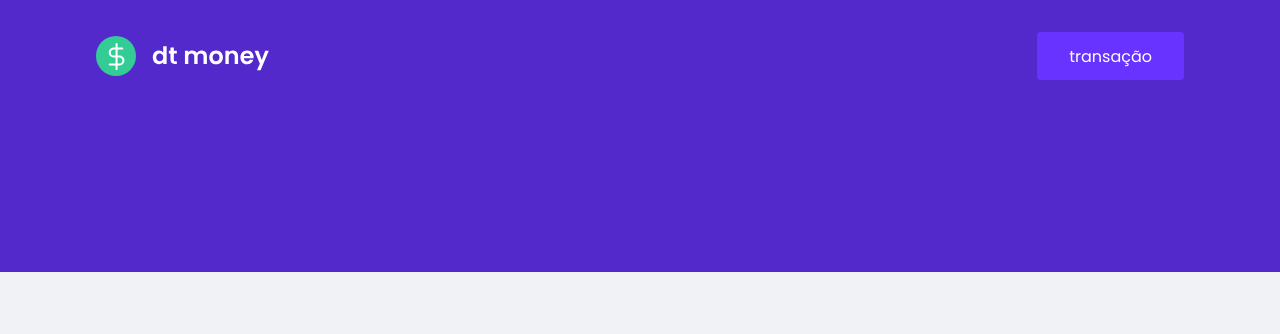
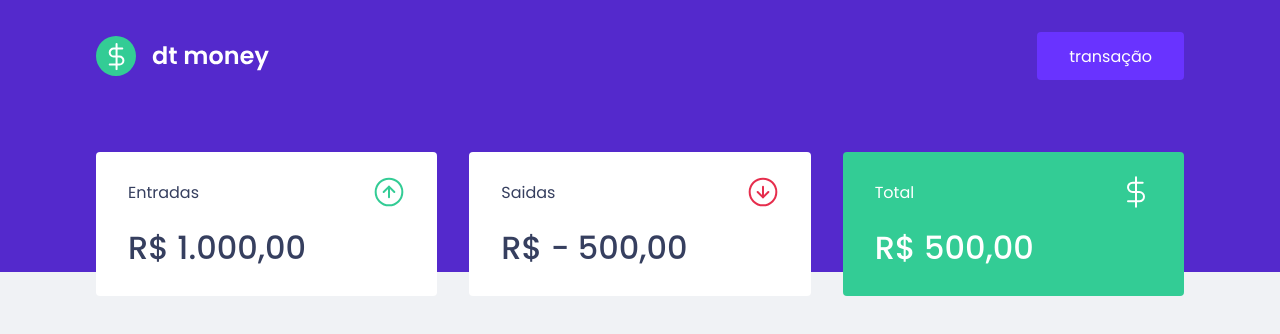
Before and after one commit to ClebyFrancisco/My-finance, a React (Create React App) app: page / in a window 1280 px wide. Shown: the top 334 px of the page. Built offline with nearby package versions, Linux system fonts and the light colour scheme.

Commit message:
creating Component: Summary

```diff
--- a/public/index.html
+++ b/public/index.html
@@ -11,7 +11,7 @@
 
     <title>My Finance</title>
 
-    <link href="https://fonts.googleapis.com/css2?family=Poppins:wght@400;600&display=swap" rel="stylesheet">
+    <link href="https://fonts.googleapis.com/css2?family=Poppins:wght@400;500;600&display=swap" rel="stylesheet">
 
 
   </head>
--- a/src/App.tsx
+++ b/src/App.tsx
@@ -1,4 +1,5 @@
 
+import { Dashboard } from "./components/Dashboard";
 import { Header } from "./components/Header";
 import { GlobalStyle } from "./styles/global";
 
@@ -7,6 +8,7 @@
   return (
     <>
       <Header />
+        <Dashboard />
       <GlobalStyle />
     </>
   );
--- /dev/null
+++ b/src/components/Dashboard/index.tsx
@@ -0,0 +1,13 @@
+import { Summary } from "../Summary";
+import { Container } from "./styles";
+
+export function Dashboard(){
+    return(
+        <>
+            <Container>
+                <Summary />
+
+            </Container>
+        </>
+    )
+}
--- /dev/null
+++ b/src/components/Dashboard/styles.ts
@@ -0,0 +1,7 @@
+import styled from "styled-components";
+
+export const Container = styled.div`
+  max-width: 1120px;
+  margin: 0 auto;
+  padding: 2.5rem 1rem;
+`;
--- /dev/null
+++ b/src/components/Summary/index.tsx
@@ -0,0 +1,35 @@
+import { Container } from "./styles";
+
+import incomeImg from "../../assets/income.svg";
+import outcomeImg from "../../assets/outcome.svg";
+import totalImg from "../../assets/total.svg";
+
+export function Summary(){
+    return (
+      <>
+        <Container>
+          <div>
+            <header>
+              <p>Entradas</p>
+              <img src={incomeImg} alt="Entradas" />
+            </header>
+            <strong> R$ 1.000,00 </strong>
+          </div>
+          <div>
+            <header>
+              <p>Saidas</p>
+              <img src={outcomeImg} alt="Saidas" />
+            </header>
+            <strong> R$ - 500,00 </strong>
+          </div>
+          <div className="total">
+            <header>
+              <p>Total</p>
+              <img src={totalImg} alt="Total" />
+            </header>
+            <strong> R$ 500,00 </strong>
+          </div>
+        </Container>
+      </>
+    );
+}
--- /dev/null
+++ b/src/components/Summary/styles.ts
@@ -0,0 +1,34 @@
+import styled from "styled-components";
+
+export const Container = styled.div`
+     display: grid;
+     grid-template-columns: repeat(3, 1fr);
+     gap: 2rem;
+     margin-top: -10rem;
+
+     div{
+         background-color: var(--shape);
+         padding: 1.5rem 2rem;
+         border-radius: 0.25rem;
+         color: var(--text-title);
+
+
+         header {
+             display: flex;
+             align-items: center;
+             justify-content: space-between;
+         }
+         strong {
+             display: block;
+             margin-top: 1rem;
+             font-size: 2rem;
+             font-weight: 500;
+             line-height: 3rem;
+         }
+         &.total {
+             background-color: var(--green);
+             color: #fff;
+         }
+
+     }
+`;
--- a/src/styles/global.ts
+++ b/src/styles/global.ts
@@ -5,6 +5,7 @@
     --background: #f0f2f5;
     --red: #e52e4d;
     --blue: #5429cc;
+    --green: #33cc95;
 
     --blue-light: #6933ff;
 
```
